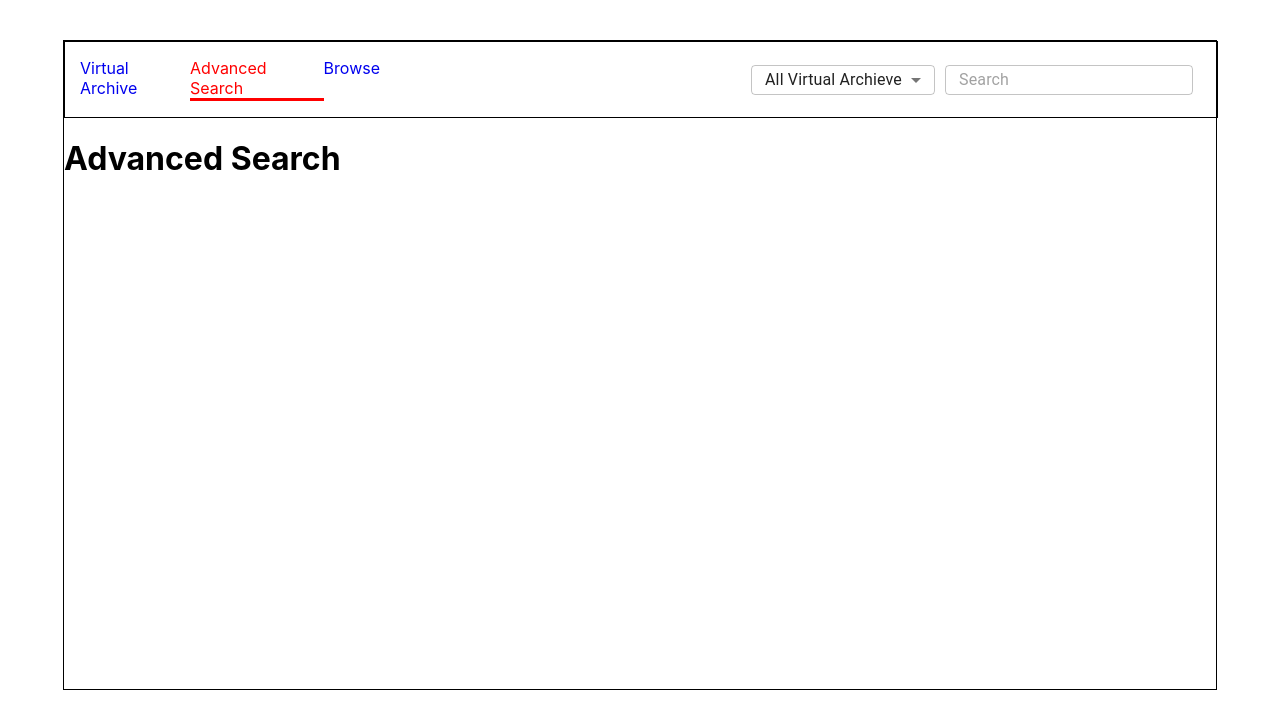
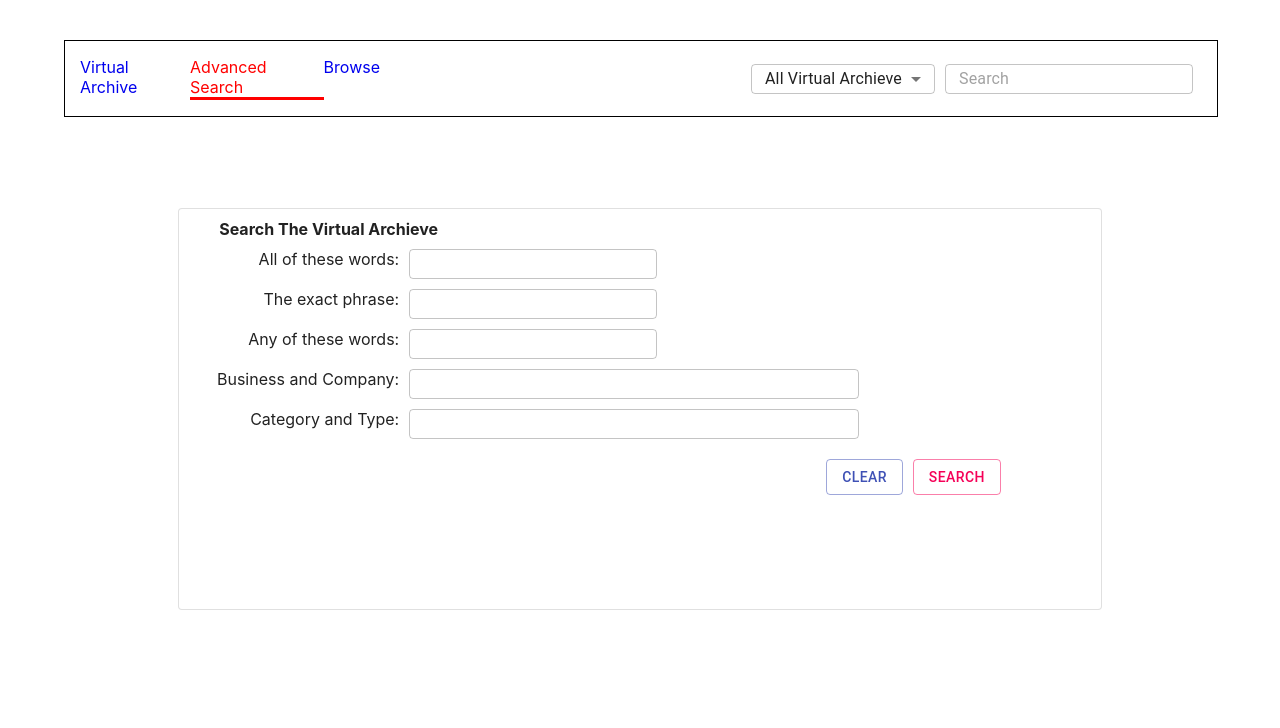
Before and after one commit to saini-abhishek/WebApp, a React app: page /advanced-search in a window 1280 px wide. Shown: the top 728 px of the page. Built offline with nearby package versions, Linux system fonts and the light colour scheme.

Commit message:
advanced search form added

```diff
--- a/package.json
+++ b/package.json
@@ -4,8 +4,10 @@
   "private": true,
   "dependencies": {
     "@babel/core": "7.5.5",
+    "@date-io/date-fns": "^2.8.0",
     "@material-ui/core": "^4.11.0",
     "@material-ui/icons": "^4.9.1",
+    "@material-ui/pickers": "^3.2.10",
     "@svgr/webpack": "4.3.2",
     "@typescript-eslint/eslint-plugin": "1.13.0",
     "@typescript-eslint/parser": "1.13.0",
@@ -16,7 +18,9 @@
     "babel-preset-react-app": "^9.0.1",
     "camelcase": "^5.2.0",
     "case-sensitive-paths-webpack-plugin": "2.2.0",
+    "clsx": "^1.1.1",
     "css-loader": "2.1.1",
+    "date-fns": "^2.15.0",
     "dotenv": "6.2.0",
     "dotenv-expand": "4.2.0",
     "eslint": "^6.1.0",
--- a/src/App.Router.jsx
+++ b/src/App.Router.jsx
@@ -26,7 +26,7 @@ const useStyles = makeStyles(() => ({
 
     },
     dashboard: {
-        border: '1px solid',
+        // border: '1px solid',
         width: '90%',
         height: 'inherit',
     },
--- a/src/Module/AdvancedSearch/index.jsx
+++ b/src/Module/AdvancedSearch/index.jsx
@@ -1,9 +1,150 @@
 import React from 'react';
+import clsx from 'clsx';
+import { makeStyles } from '@material-ui/core';
+import Paper from '@material-ui/core/Paper';
+import Typography from '@material-ui/core/Typography';
+import TextField from '@material-ui/core/TextField';
+import Button from '@material-ui/core/Button';
+import DateFnsUtils from '@date-io/date-fns';
+import { DatePicker, MuiPickersUtilsProvider  } from "@material-ui/pickers";
 
 
+const useStyles = makeStyles((theme) => ({
+    root: {
+        display: 'flex',
+        justifyContent: 'center',
+        alignItems: 'center',
+        height: 'inherit',
+    },
+    paper: {
+        justifyContent: 'center',
+        height: '400px',
+        width: '80%',
+    },
+    heading: {
+        fontWeight: 'bold',
+    },
+    heading_block: {
+        padding: '10px 0px 0px 40px',
+        display: 'flex',
+        width: 'auto',
+        heigth: '50px',
+    },
+    form_block: {
+        paddingLeft: '20px',
+    },
+    inputField: {
+        '& div': {
+            height: '30px',
+        }
+    },
+    label: {
+        width: '200px',
+        display: 'inline-block',
+        textAlign: 'end',
+        paddingRight: '10px',
+    },
+    input_block: {
+        marginTop: '10px',
+    },
+    action_block: {
+        marginTop: '20px',
+        display: 'flex',
+        justifyContent: 'flex-end',
+        paddingRight: '100px',
+    },
+    searchBtn: {
+        marginLeft: '10px',
+    },
+    categoryandType: {
+        width: '450px',
+    },
+    businessAndCompany: {
+        width: '450px',
+    },
+}));
+
 const AdvancedSearch = () => {
+    const classes = useStyles();
     return (
-        <h1>Advanced Search</h1>
+        <div className={classes.root}>
+            <Paper variant="outlined" className={classes.paper} >
+                <div className={classes.heading_block}>
+                    <Typography variant="body" className={classes.heading}>
+                        Search The Virtual Archieve
+                    </Typography>
+                </div>
+                <div className={classes.form_block}>
+                        <div className={classes.input_block}>
+                            <div className={classes.label}>
+                                <Typography variant="body">
+                                    All of these words:
+                                </Typography>
+                            </div>
+                            <TextField variant="outlined" className={classes.inputField}></TextField>
+                        </div>
+                        <div className={classes.input_block}>
+                            <div className={classes.label}>
+                                <Typography variant="body">
+                                    The exact phrase:
+                                </Typography>
+                            </div>
+                            <TextField variant="outlined" className={classes.inputField}></TextField>
+                        </div>
+                        <div className={classes.input_block}>
+                            <div className={classes.label}>
+                                <Typography variant="body">
+                                    Any of these words:
+                                </Typography>
+                            </div>
+                            <TextField variant="outlined" className={classes.inputField}></TextField>
+                        </div>
+                        <div className={classes.input_block}>
+                            <div className={classes.label}>
+                                <Typography variant="body" >
+                                    Business and Company:
+                                </Typography>
+                            </div>
+                            <TextField variant="outlined" className={clsx(classes.inputField, classes.businessAndCompany)} />
+                        </div>
+                        <div className={classes.input_block}>
+                            <div className={classes.label}>
+                                <Typography variant="body">
+                                    Category and Type:
+                                </Typography>
+                            </div>
+                            <TextField variant="outlined" className={clsx(classes.inputField, classes.categoryandType)} />
+                        </div>
+                        <div className={classes.action_block}>
+                            <Button
+                                color="primary"
+                                variant="outlined"
+                            >
+                                Clear
+                            </Button>
+                            <Button
+                                className={classes.searchBtn}
+                                color="Secondary"
+                                variant="outlined"
+                            >
+                                Search
+                            </Button>
+                        </div>
+                        {/* <div>
+                            <Typography variant="body">
+                                Between Dates:
+                            </Typography>
+                            <TextField
+                                id="date"
+                                label="from"
+                                type="date"
+                                variant="outlined"
+                                placeholder={false}
+                            />
+                        </div> */}
+                </div>
+            </Paper>
+        </div>
     );
 };
 
```
Also changed, not shown: 1 other file (tests, documents, lock files or other folders).
